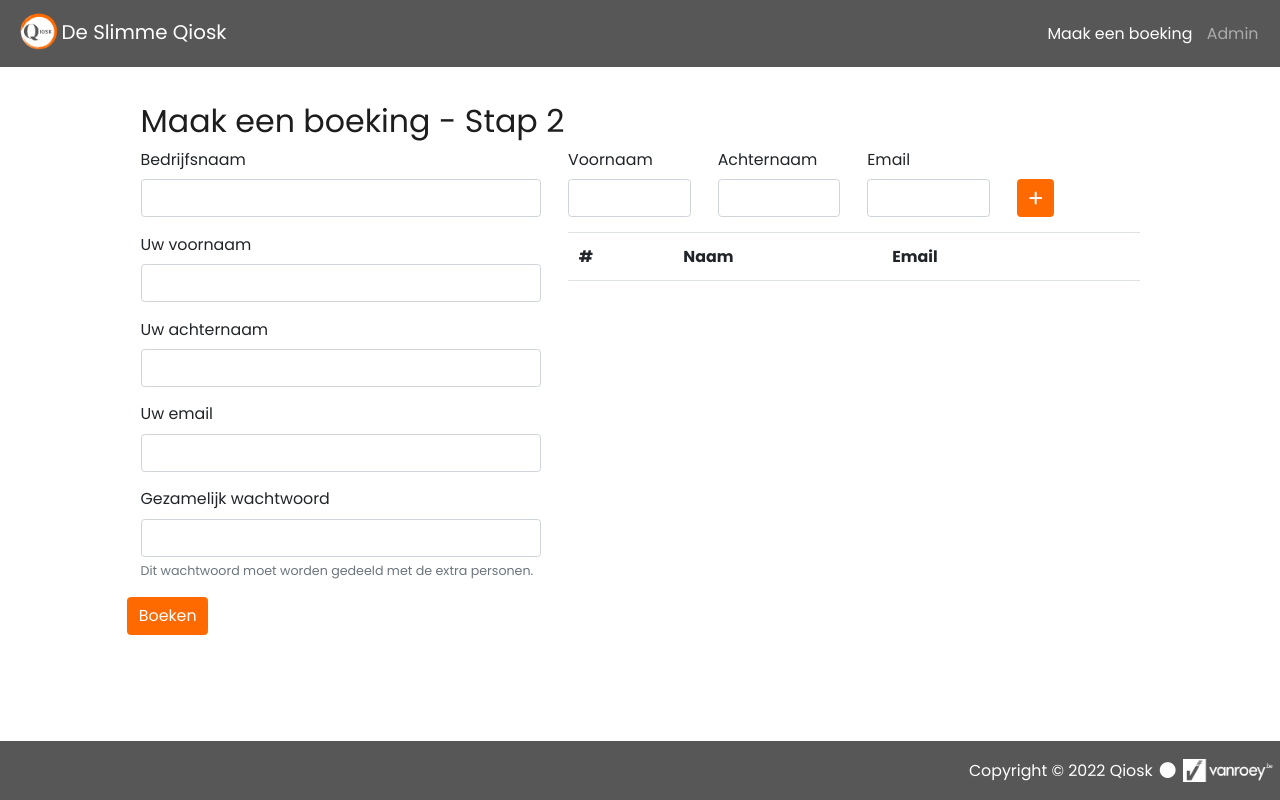
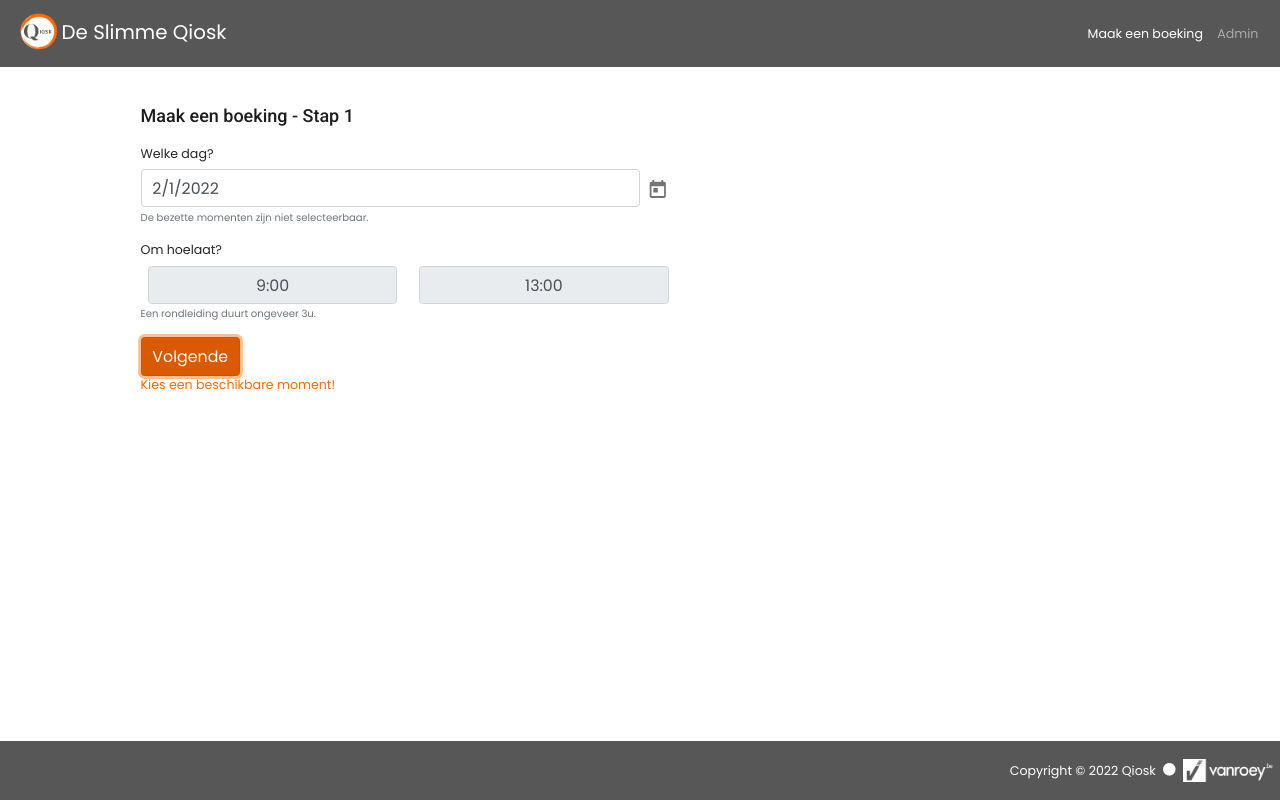
Before and after one commit to RubenBoone/Qiosk-Webapp, an Angular app: page /boeking in a window 1280 px wide. Both pictures are taken after a click on the button "Volgende". Built offline with nearby package versions, Linux system fonts and the light colour scheme; no server answers; what angular-datatables would draw is missing.

Commit message:
booking inorde

```diff
--- a/package.json
+++ b/package.json
@@ -12,10 +12,12 @@
   "private": true,
   "dependencies": {
     "@angular/animations": "~12.0.5",
+    "@angular/cdk": "^12.2.13",
     "@angular/common": "~12.0.5",
     "@angular/compiler": "~12.0.5",
     "@angular/core": "~12.0.5",
     "@angular/forms": "~12.0.5",
+    "@angular/material": "^12.2.13",
     "@angular/platform-browser": "~12.0.5",
     "@angular/platform-browser-dynamic": "~12.0.5",
     "@angular/router": "~12.0.5",
@@ -35,9 +37,9 @@
     "@angular/cli": "~12.0.5",
     "@angular/compiler-cli": "~12.0.5",
     "@types/crypto-js": "^4.1.0",
+    "@types/datatables.net": "^1.10.21",
     "@types/jasmine": "~3.6.0",
     "@types/jquery": "^3.5.13",
-    "@types/datatables.net": "^1.10.21",
     "@types/node": "^12.11.1",
     "jasmine-core": "~3.7.0",
     "karma": "~6.3.0",
--- a/src/app/appointment/booking-form/booking-form.component.html
+++ b/src/app/appointment/booking-form/booking-form.component.html
@@ -63,7 +63,7 @@
       </tbody>
     </table>
     </div>
-    <div class="ml-">
-      <button type="submit" class="btn btn-secondary" (click)="UserData()">Boeken</button>
+    <div class="ml- mb-5">
+      <button type="submit" class="mb-5 btn btn-secondary" (click)="UserData()">Boeken</button>
     </div>
 </form>
--- a/src/app/appointment/date-picker/date-picker.component.html
+++ b/src/app/appointment/date-picker/date-picker.component.html
@@ -2,15 +2,29 @@
   <h2>Maak een boeking - Stap 1</h2>
     <div class="mb-3">
       <label for="day" class="form-label">Welke dag?</label>
-      <input type="date" min="04/02/2022" class="form-control" id="day" aria-describedby="dayHelp" name="date" [(ngModel)]="this.date" required>
-      <small class="text-muted">De bezette momenten zijn niet selecteerbaar.</small>
+      <div>
+      <input matInput
+      [matDatepicker]="picker"
+      [min]="minDate"
+      [max]="maxDate"
+      [matDatepickerFilter]="myFilter"
+      (dateInput)="dateSelected()"
+      [(ngModel)]="this.date" required
+      class="form-control w-50 d-inline-flex" placeholder="Kies een datum">
+      <mat-datepicker-toggle [for]="picker"></mat-datepicker-toggle>
+      <mat-datepicker #picker [(ngModel)]="this.date" ngDefaultControl></mat-datepicker>
+
+    </div>
+    <small class="text-muted">De bezette momenten zijn niet selecteerbaar.</small>
     </div>
     <div class="mb-3">
       <label for="time" class="form-label">Om hoelaat?</label>
       <div class="d-flex">
-        <button onclick="" [disabled]="!negen" class="mr-2 form-control w-25">9:00</button>
-        <button onclick="" [disabled]="!een" een class=" form-control w-25">13:00</button>
+        <button (click)="timeSelected(9)" [disabled]="!negen" class="{{time=='09:00'?'btn-secondary':''}} mr-4 ml-2 form-control w-25">9:00</button>
+        <button (click)="timeSelected(1)" [disabled]="!een" een class="{{time=='13:00'?'btn-secondary':''}} form-control w-25">13:00</button>
       </div>      <small class="text-muted">Een rondleiding duurt ongeveer 3u.</small>
     </div>
     <button type="button" class="btn btn-secondary" (click)="nextStep()">Volgende</button>
-</div>
+    <div *ngIf="errorMessage!=''" class="text-secondary">{{errorMessage}}</div>
+
+  </div>
--- a/src/app/appointment/date-picker/date-picker.component.ts
+++ b/src/app/appointment/date-picker/date-picker.component.ts
@@ -1,4 +1,6 @@
 import { Component, EventEmitter, Input, OnInit, Output } from '@angular/core';
+import { Subscription } from 'rxjs';
+import { UserbookingService } from '../userbooking.service';
 
 @Component({
   selector: 'app-date-picker',
@@ -7,21 +9,69 @@ import { Component, EventEmitter, Input, OnInit, Output } from '@angular/core';
 })
 export class DatePickerComponent implements OnInit {
   @Output() goToNextStep = new EventEmitter<{ date: Date; time: string }>();
-
-  negen :boolean=true;
-  een:boolean=true;
-  times: Number[]=[1,2];
-  constructor() {}
-
-  @Input() date: Date = new Date();
+  ts:boolean=false
+  negen :boolean=false;
+  een:boolean=false;
+  times: Number[]=[];
+  constructor(private userBookingService : UserbookingService) {}
+  minDate = new Date();
+  maxDate =new Date(new Date().setFullYear(new Date().getFullYear() + 2));
+  errorMessage :String="";
+  bookingSlots$:Subscription=new Subscription();
+  @Input() date: Date = (new Date().getDay()==0)?new Date(new Date().setDate(new Date().getDate()+1)):((new Date().getDay()==6)?new Date(new Date().setDate(new Date().getDate()+2)):new Date());
   @Input() time: string = '';
 
   nextStep() {
+    console.log(this.date,this.time)
+    if(this.ts){
     this.goToNextStep.emit({
       date: this.date,
       time: this.time,
-    });
+    });}
+    else{
+      this.errorMessage="Kies een beschikbare moment!"
+      console.log("time not selected")
+    }
   }
 
-  ngOnInit(): void {}
+  async ngOnInit(): Promise<void> {
+    await this.getDateTimes();
+
+  }
+  timeSelected(t:Number){
+    if(this.time.includes(t.toString())){
+      this.time=""
+      this.ts=false;
+     } else{
+     this.time=t==9?"09:00":(t==1?"13:00":"")
+     this.ts= this.time!=""?true:false;
+  }
+  }
+
+  dateSelected(){
+    this.time="";
+    this.ts=false
+    this.getDateTimes();
+
+  }
+  async getDateTimes(){
+  this.bookingSlots$ = await this.userBookingService
+  .getAvailableTimesForDate(this.date.getDate()+"-"+(this.date.getMonth()+1)+"-"+this.date.getFullYear()).subscribe(result => {
+    this.times = result;
+    console.log(result)
+    this.negen=this.times.indexOf(9)>-1?true:false;
+    this.een=this.times.indexOf(1)>-1?true:false;
+
+  })
 }
+  myFilter = (d: Date | null): boolean => {
+    const day = (d || new Date()).getDay();
+    // Prevent Saturday and Sunday from being selected.
+    return day !== 0 && day !== 6;
+  };
+
+  ngOnDestroy(): void {
+    this.bookingSlots$.unsubscribe();
+  }
+
+}
--- a/src/app/appointment/main/main.component.ts
+++ b/src/app/appointment/main/main.component.ts
@@ -59,8 +59,8 @@ export class MainComponent implements OnInit {
   postUserBooking$: Subscription = new Subscription();
 
   goToNextStep(date: Date, time: string) {
-    console.log();
-    date
+    console.log(date);
+    date.toLocaleDateString
       .toString()
       .split('-')
       .forEach((date) => {
@@ -75,9 +75,9 @@ export class MainComponent implements OnInit {
       });
 
     var bookingDate: Date = new Date(
-      this.date[0],
-      this.date[1] - 1,
-      this.date[2],
+      date.getFullYear(),
+      date.getMonth(),
+      date.getDate(),
       this.time[0],
       this.time[1]
     );
@@ -118,6 +118,7 @@ export class MainComponent implements OnInit {
   }
 
   onSubmit() {
+    console.log(this.booking)
     this.postBooking$ = this.bookingService.postBooking(this.booking).subscribe(
       (result) => {
         console.log('Submitted booking');
--- a/src/app/appointment/userbooking.service.ts
+++ b/src/app/appointment/userbooking.service.ts
@@ -19,4 +19,8 @@ export class UserbookingService {
       headers: headers,
     });
   }
+  getAvailableTimesForDate(d:string ): Observable<number[]> {
+    return this.httpClient.get<number[]>(this.baseUrl + "bookings/slots/"+d);
+  }
+
 }
--- a/src/app/home/home.component.html
+++ b/src/app/home/home.component.html
@@ -17,7 +17,7 @@
       In ons Experience Center vind je geen futuristische fictie van wat zou kunnen komen, wel een actieve én interactieve voorstelling van toekomstbestendige technologie die het werk verlicht, voor democratische prijzen.
 
     </p>
-    <p class="text-center"><a class="center btn btn-secondary" href="/booking">Boek nu!</a>
+    <p class="text-center"><a class="center btn btn-secondary" href="/boeking">Boek nu!</a>
     </p>
     </div>
 </div>
--- a/src/index.html
+++ b/src/index.html
@@ -6,8 +6,11 @@
   <base href="/">
   <meta name="viewport" content="width=device-width, initial-scale=1">
   <link rel="icon" type="image/x-icon" href="favicon.ico">
+  <link rel="preconnect" href="https://fonts.gstatic.com">
+  <link href="https://fonts.googleapis.com/css2?family=Roboto:wght@300;400;500&display=swap" rel="stylesheet">
+  <link href="https://fonts.googleapis.com/icon?family=Material+Icons" rel="stylesheet">
 </head>
-<body>
+<body class="mat-typography">
   <app-root></app-root>
 </body>
 </html>
--- a/src/styles.scss
+++ b/src/styles.scss
@@ -1,3 +1,38 @@
+
+// Custom Theming for Angular Material
+// For more information: https://material.angular.io/guide/theming
+@use '~@angular/material' as mat;
+// Plus imports for other components in your app.
+
+// Include the common styles for Angular Material. We include this here so that you only
+// have to load a single css file for Angular Material in your app.
+// Be sure that you only ever include this mixin once!
+@include mat.core();
+
+// Define the palettes for your theme using the Material Design palettes available in palette.scss
+// (imported above). For each palette, you can optionally specify a default, lighter, and darker
+// hue. Available color palettes: https://material.io/design/color/
+$qiosk-webapp-primary: mat.define-palette(mat.$indigo-palette);
+$qiosk-webapp-accent: mat.define-palette(mat.$pink-palette, A200, A100, A400);
+
+// The warn palette is optional (defaults to red).
+$qiosk-webapp-warn: mat.define-palette(mat.$red-palette);
+
+// Create the theme object. A theme consists of configurations for individual
+// theming systems such as "color" or "typography".
+$qiosk-webapp-theme: mat.define-light-theme((
+  color: (
+    primary: $qiosk-webapp-primary,
+    accent: $qiosk-webapp-accent,
+    warn: $qiosk-webapp-warn,
+  )
+));
+
+// Include theme styles for core and each component used in your app.
+// Alternatively, you can import and @include the theme mixins for each component
+// that you are using.
+@include mat.all-component-themes($qiosk-webapp-theme);
+
 //override Bootstrap variables and custom mixins
 @import "scss/variables";
 
@@ -12,3 +47,6 @@
 @import "~bootstrap/scss/bootstrap";
 //@import '~material-icons/iconfont/material-icons.css';
 @import url("https://cdnjs.cloudflare.com/ajax/libs/font-awesome/6.0.0-beta3/css/all.min.css");
+
+html, body { height: 100%; }
+body { margin: 0; font-family: Roboto, "Helvetica Neue", sans-serif; }
```
Also changed, not shown: src/app/appointment/appointment.module.ts (+6 -1 lines), 1 other file (tests, documents, lock files or other folders).
